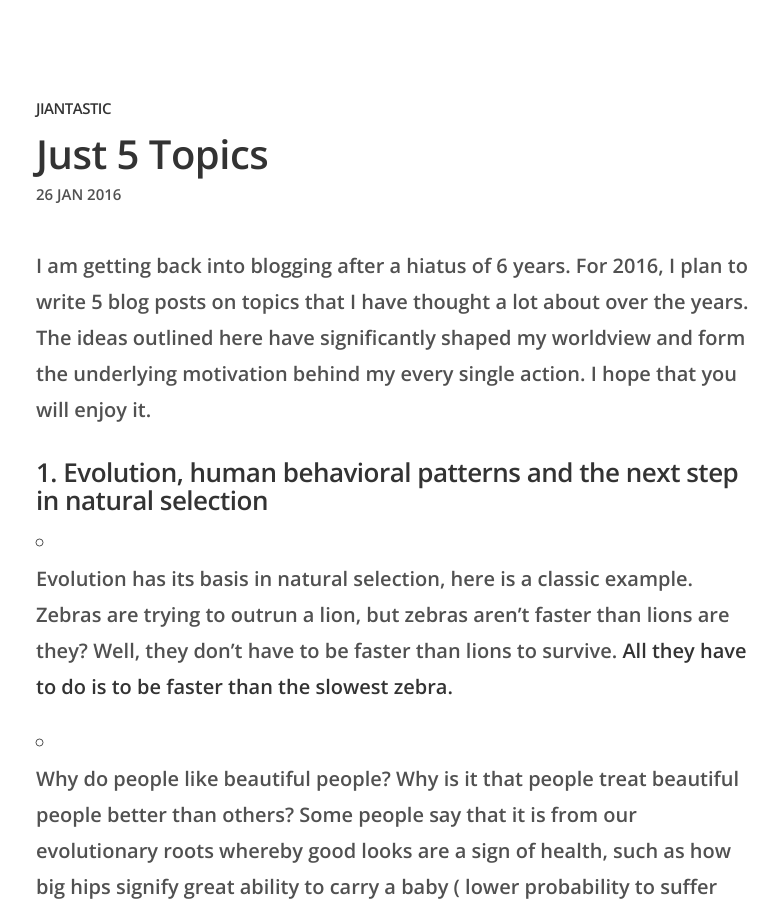
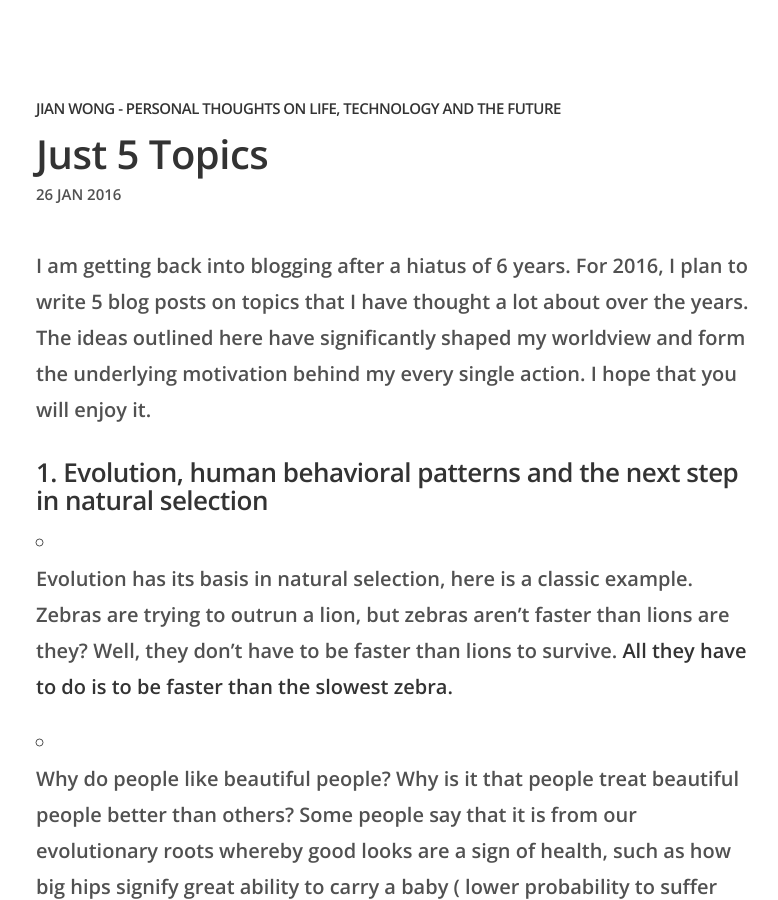
Before and after one commit to Jiantastic/jiantastic.github.io, a Jekyll site: the page built from _posts/2016-01-26-just-5-topics.md, in a window 1280 px wide and 900 px high. Shown: the whole window, without its empty margins (244-1022 px from the left). Built offline with Jekyll 4.4.1, drawn with Linux system fonts in a browser that asks for light colours; Markdown is read by kramdown in place of the engine named in the settings.

Commit message:
Update _config.yml

```diff
--- a/_config.yml
+++ b/_config.yml
@@ -3,7 +3,7 @@
 # # # # # # # #
 
 # Basic
-name:               "Jiantastic"
+name:               "Jian Wong - Personal thoughts on life, technology and the future"
 
 # URL
 baseurl:            ""
```
